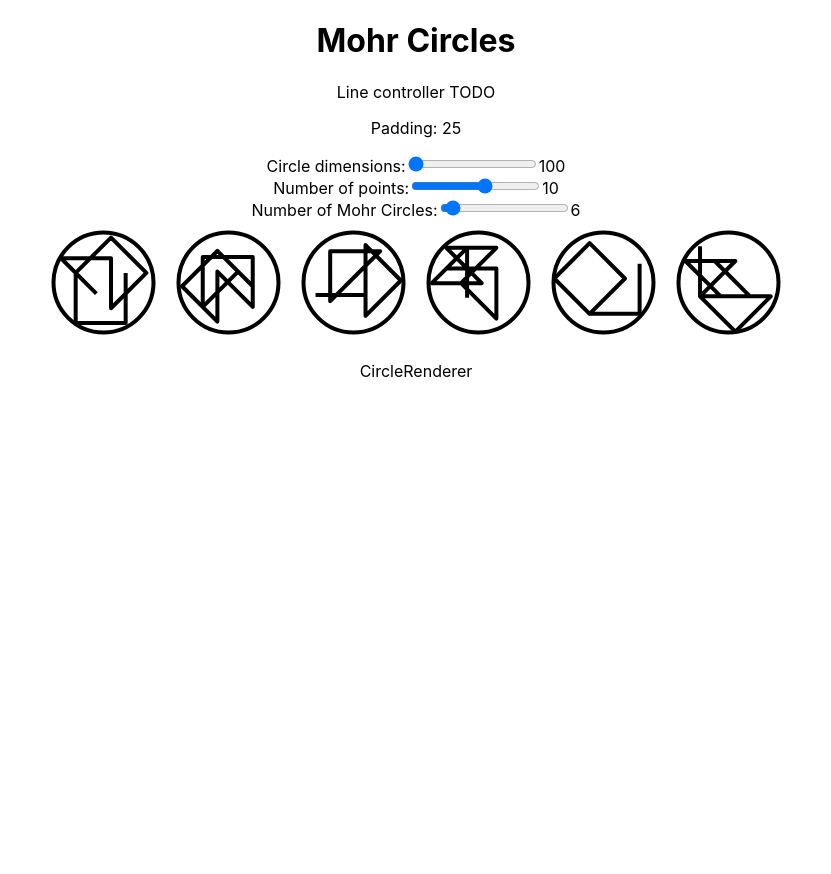
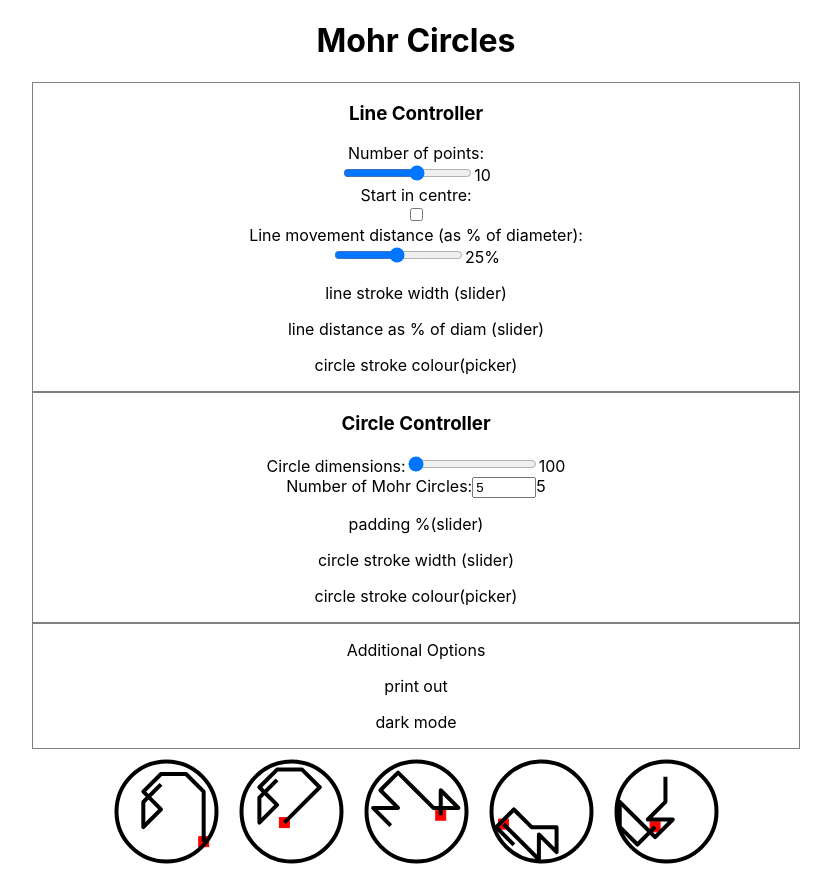
Before and after one commit to MrCallum/mohr-circles, a React (Create React App) app: page / in a window 1280 px wide. Shown: the whole page, without its empty margins (224-1055 px from the left). Before the commit the page ends 800 px from the top, so only its background shows below. Built offline with nearby package versions, Linux system fonts and the light colour scheme.

Commit message:
pre line gen changes

```diff
--- a/src/App.js
+++ b/src/App.js
@@ -3,6 +3,7 @@ import './App.css';
 import CircleController from './controllers/CircleController';
 import LineController from './controllers/LineController';
 import CircleRenderer from './MohrCircles/CircleRenderer';
+import {AdditionalOptions} from './controllers/AdditionalOptions';
 
 function App() {
 
@@ -14,6 +15,7 @@ function App() {
         <h1>Mohr Circles</h1>
         <LineController />
         <CircleController />
+        <AdditionalOptions />
         <CircleRenderer />
     </div>
   );
--- a/src/MohrCircles/CircleRenderer.js
+++ b/src/MohrCircles/CircleRenderer.js
@@ -1,8 +1,41 @@
 import React from 'react';
+import { connect } from 'react-redux';
+import MohrCircle from './MohrCircle';
+
+const CircleRenderer = props => {
+
+    let canvasWidthHeight = +props.circleDiam + +props.circlePad;
+
+    let circlesArray = [];
+
+    for(let i = 0; i < props.circleCount; i++){
+        circlesArray.push(
+            <MohrCircle
+                canvasWidthHeight={canvasWidthHeight}
+                padding={props.circlePad}
+                key={i}/>);
+    }
 
 
-const CircleRenderer = props => {
-    return(<p>CircleRenderer</p>);
+    const circleHolderStyle = {
+        display : "flex",
+        flexDirection: "row",
+        flexWrap : "wrap",
+        justifyContent: "center"
+    }
+
+    return(
+        <div style={circleHolderStyle}>
+            {circlesArray}
+        </div>);
 }
 
-export default CircleRenderer;
+const mapStateToProps = state => {
+    return {
+        circleDiam : state.circleWidthHeight,
+        circlePad : state.padding,
+        circleCount : state.circleCount
+    }
+}
+
+export default connect(mapStateToProps)(CircleRenderer);
--- a/src/MohrCircles/InnerLineGenerator.js
+++ b/src/MohrCircles/InnerLineGenerator.js
@@ -35,7 +35,7 @@ const generateValidAngle= lastAngle => {
     return possibleAngles[Math.floor(Math.random() * possibleAngles.length)];
 }
 
-const generateSemiRandomPoint= (circleDiameter, prevCoord, lastAngle) => {
+const generateSemiRandomPoint= (circleDiameter, prevCoord, lastAngle, distanceToMove) => {
     // this function returns one new point based on the previous point
 
     // old system was to just generate a random series of points.
@@ -46,7 +46,10 @@ const generateSemiRandomPoint= (circleDiameter, prevCoord, lastAngle) => {
 
 
     // let randomDistanceToAdd = (Math.random() * (circleDiameter * 0.9)).toFixed(2);
-    let randomDistanceToAdd = 50
+    let distanceToAdd = 50;
+    if(distanceToMove){
+        distanceToAdd = (circleDiameter * (distanceToMove / 100)).toFixed(2);
+    }
 
     // diagonal angles vs vert/horizontal angles will require different coordIsOk checks
     let diagonal = angle % 90 !== 0;
@@ -54,18 +57,18 @@ const generateSemiRandomPoint= (circleDiameter, prevCoord, lastAngle) => {
     let newCoord = [...prevCoord];
     if(!diagonal){
         if(angle === 0){
-            newCoord[1] = newCoord[1] + randomDistanceToAdd;
+            newCoord[1] = newCoord[1] + distanceToAdd;
         } else if(angle === 90) {
-            newCoord[0] = newCoord[0] + randomDistanceToAdd;
+            newCoord[0] = newCoord[0] + distanceToAdd;
         } else if(angle === 180) {
-            newCoord[1] = newCoord[1] - randomDistanceToAdd;
+            newCoord[1] = newCoord[1] - distanceToAdd;
         } else {
-            newCoord[0] = newCoord[0] - randomDistanceToAdd;
+            newCoord[0] = newCoord[0] - distanceToAdd;
         }
     }
 
     if(diagonal){
-        let adjustedRanDist = Math.sqrt((randomDistanceToAdd ** 2) / 2);
+        let adjustedRanDist = Math.sqrt((distanceToAdd ** 2) / 2);
 
         if(angle === 45 || angle === 135){
             newCoord[0] = newCoord[0] + adjustedRanDist;
@@ -86,23 +89,35 @@ const generateSemiRandomPoint= (circleDiameter, prevCoord, lastAngle) => {
 }
 
 
-export const generateSemiRandomSeries = (circleDiameter, noOfPointsRequired, startingPoint) => {
-    if(!startingPoint){
-        startingPoint = generateRandomPoint(circleDiameter);
-    }
+export const generateSemiRandomSeries = (circleDiameter, noOfPointsRequired, startInCentre, distanceToMove) => {
+
+    let startingPoint = startInCentre ? [circleDiameter/2, circleDiameter/2] : generateRandomPoint(circleDiameter);
+
 
     let listOfCoords = [startingPoint];
     let lastAngle = -1;
+    let noofAttempts = 0;
+    let stoppingEarly = false
 
-    while(listOfCoords.length < noOfPointsRequired){
-        let newPotentialPoint = generateSemiRandomPoint(circleDiameter, listOfCoords[listOfCoords.length -1], lastAngle);
+    while(listOfCoords.length < noOfPointsRequired && !stoppingEarly){
+        let newPotentialPoint = generateSemiRandomPoint(circleDiameter, listOfCoords[listOfCoords.length -1], lastAngle, distanceToMove);
 
 
         if(checkIfPointIsInCircle(circleDiameter, newPotentialPoint.newCoord)){
             listOfCoords.push(newPotentialPoint.newCoord);
             lastAngle = newPotentialPoint.angle;
+            noofAttempts= 0;
         } else {
-
+            if(noofAttempts > 500){
+                stoppingEarly = true;
+                console.log("Tried 100 times, stopping early");
+                // console.log("Tried 100 times, have to use this coord");
+                // listOfCoords.push(newPotentialPoint.newCoord);
+                // lastAngle = newPotentialPoint.angle;
+                // noofAttempts= 0;
+            } else {
+                noofAttempts++;
+            }
         }
     }
 
--- a/src/MohrCircles/MohrCircle.js
+++ b/src/MohrCircles/MohrCircle.js
@@ -3,17 +3,14 @@ import {generateSemiRandomSeries} from './InnerLineGenerator';
 import { connect } from 'react-redux';
 
 const MohrCircle = props => {
-    // const listOfCoords = lineCoordGenerator(circleHeightWidth , noOfPoints);
-    const listOfCoords = generateSemiRandomSeries(props.circleHiWi , props.noOfPoints);
 
-    // need to add padding to each coord
+    const listOfCoords = generateSemiRandomSeries(props.circleHiWi , props.noOfPoints, props.centreStart, props.lineMovePercent);
+
     const paddedCoords = listOfCoords.map(el => {
         return [el[0] + (props.padding / 2), el[1] + (props.padding / 2)]
     });
 
-
-    const stringListOfCoords = paddedCoords.flat(1).join(" ")
-    // console.log("string list of coords: ", stringListOfCoords);
+    const stringListOfCoords = paddedCoords.flat(1).join(" ");
 
     return (
         <>
@@ -25,6 +22,10 @@ const MohrCircle = props => {
                     <stop offset="100%" style={{stopColor:"rgb(255,0,0)", stopOpacity:1}} />
                     </linearGradient>
                 </defs> */}
+                <rect
+                    width="10" height="10"
+                    stroke="red" fill="red"
+                    x={paddedCoords[0][0]-5} y={paddedCoords[0][1]-5}/>
                 <circle
                     cx={(props.circleHiWi/2) + props.padding/2}
                     cy={(props.circleHiWi/2) + props.padding/2}
@@ -35,7 +36,6 @@ const MohrCircle = props => {
                     strokeLinejoin="round"
                     points={stringListOfCoords}/>
             </svg>
-            <br/>
         </>
     );
 
@@ -44,7 +44,10 @@ const MohrCircle = props => {
 const mapStateToProps = state => {
     return {
         circleHiWi : state.circleWidthHeight,
-        padding : state.padding
+        padding : state.padding,
+        noOfPoints : state.noOfPoints,
+        centreStart : state.startInCentre,
+        lineMovePercent : state.lineMovePercent
     }
 }
 
--- /dev/null
+++ b/src/controllers/AdditionalOptions.js
@@ -0,0 +1,11 @@
+import React from 'react'
+
+export const AdditionalOptions = () => {
+    return (
+        <div style={{border : "1px solid gray", margin : "0 20%"}}>
+            <p>Additional Options</p>
+            <p>print out</p>
+            <p>dark mode</p>
+        </div>
+    );
+}
--- a/src/controllers/CircleController.js
+++ b/src/controllers/CircleController.js
@@ -1,58 +1,21 @@
-import React, { useState } from 'react';
-import {generateSemiRandomSeries} from '../MohrCircles/InnerLineGenerator';
-import MohrCircle from '../MohrCircles/MohrCircle';
+import React from 'react';
 import { connect } from 'react-redux';
 
 const CircleController = props => {
     const minHeightWidth = 100, maxHeightWidth = 500;
     const paddingMultiplier = 0.25;
 
-    const [noOfPoints, setNoOfPoints] = useState(10);
-    const [noOfCircles, setNoOfCircles] = useState(6);
-
     const handleCircleHeightChange = e => {
         props.onChangeCircleDiam(e.target.value);
         props.onChangeCirclePadding((e.target.value * paddingMultiplier).toFixed(2));
     };
 
-    const handleNoOfPointsChange = e => setNoOfPoints(e.target.value);
-    const handleNoOfCirclesChange = e => setNoOfCircles(e.target.value);
+    const handleNoOfCirclesChange = e => props.onChangeCircleCount(e.target.value);
 
 
-
-
-    // const listOfCoords = lineCoordGenerator(circleHeightWidth , noOfPoints);
-    const listOfCoords = generateSemiRandomSeries(props.circleDiam , noOfPoints);
-
-    // need to add padding to each coord
-    const paddedCoords = listOfCoords.map(el => {
-        return [el[0] + (props.circlePad / 2), el[1] + (props.circlePad / 2)]
-    });
-
-
-    let canvasWidthHeight = +props.circleDiam + +props.circlePad;
-
-    let circlesArray = [];
-    circlesArray.fill();
-    for(let i = 0; i < noOfCircles; i++){
-        circlesArray.push(
-            <MohrCircle
-                canvasWidthHeight={canvasWidthHeight}
-                padding={props.circlePad}
-                noOfPoints={noOfPoints}
-                key={i}/>);
-    }
-
-    const circleHolderStyle = {
-        display : "flex",
-        flexDirection: "row",
-        flexWrap : "wrap",
-        justifyContent: "center"
-    }
-
     return (
-        <div>
-            <p>Padding: {props.circlePad}</p>
+        <div style={{border : "1px solid gray", margin : "0 20%"}}>
+            <h3>Circle Controller</h3>
             <label>
                 Circle dimensions:
                 <input
@@ -64,47 +27,34 @@ const CircleController = props => {
             </label>
             <br />
             <label>
-                Number of points:
-                <input
-                    type="range" name="points"
-                    min={3} max={15}
-                    value={noOfPoints}
-                    onChange={handleNoOfPointsChange}/>
-                <span>{noOfPoints}</span>
-            </label>
-            <br />
-            <label>
                 Number of Mohr Circles:
                 <input
-                    type="range" name="circles"
+                    type="number" name="circles"
                     min={1} max={100}
-                    value={noOfCircles}
+                    value={props.circleCount}
                     onChange={handleNoOfCirclesChange}/>
-                <span>{noOfCircles}</span>
+                <span>{props.circleCount}</span>
             </label>
-
-            <br />
-            <div style={circleHolderStyle}>
-                {circlesArray}
-
-            </div>
-
-
+            <p>padding %(slider)</p>
+            <p>circle stroke width (slider)</p>
+            <p>circle stroke colour(picker)</p>
         </div>
     )
 }
 
-const mapStateToProps = props => {
+const mapStateToProps = state => {
     return {
-        circleDiam : props.circleWidthHeight,
-        circlePad : props.padding
+        circleDiam : state.circleWidthHeight,
+        circlePad : state.padding,
+        circleCount : state.circleCount
     }
 }
 
 const mapDispatchToProps = dispatch => {
     return {
         onChangeCircleDiam : (newDiam) => dispatch({ type: 'CHANGE_CIRCLE_DIAMETER', newDiam}),
-        onChangeCirclePadding : (newPadding) => dispatch({ type: 'CHANGE_CIRCLE_PADDING', newPadding})
+        onChangeCirclePadding : (newPadding) => dispatch({ type: 'CHANGE_CIRCLE_PADDING', newPadding}),
+        onChangeCircleCount : (newCircleCount) => dispatch({ type : 'CHANGE_CIRCLE_COUNT', newCircleCount})
     }
 }
 
--- a/src/controllers/LineController.js
+++ b/src/controllers/LineController.js
@@ -1,7 +1,66 @@
 import React from 'react';
+import { connect } from 'react-redux';
 
-const LineController = () => {
-    return <p>Line controller TODO</p>;
+const LineController = props => {
+
+    const handleNoOfPointsChange = e => props.onChangePointCount(e.target.value);
+    const handleCenterStartToggle = () => props.onToggleCentreStart();
+    const handleLineMovePercentChange = e => props.onChangeLineMovePercent(e.target.value);
+
+    return (
+        <div style={{border : "1px solid gray", margin : "0 20%"}}>
+            <h3>Line Controller</h3>
+            <label>
+                Number of points:
+                <br />
+                <input
+                    type="range" name="points"
+                    min={3} max={15}
+                    value={props.noOfPoints}
+                    onChange={handleNoOfPointsChange}/>
+                <span>{props.noOfPoints}</span>
+            </label>
+            <br />
+            <label>
+                Start in centre:
+                <br />
+                <input
+                    type="checkbox" name="center"
+                    value={props.centreStart}
+                    onChange={handleCenterStartToggle}/>
+            </label>
+            <br />
+            <label>
+                Line movement distance (as % of diameter):
+                <br />
+                <input
+                    type="range" name="move-percent"
+                    min={1} max={50}
+                    value={props.lineMovePercent}
+                    onChange={handleLineMovePercentChange}/>
+                    <span>{props.lineMovePercent}%</span>
+            </label>
+
+            <p>line stroke width (slider)</p>
+            <p>line distance as % of diam (slider)</p>
+            <p>circle stroke colour(picker)</p>
+        </div>);
 }
 
-export default LineController;
+const mapStateToProps = state => {
+    return {
+        noOfPoints : state.noOfPoints,
+        centreStart : state.startInCentre,
+        lineMovePercent : state.lineMovePercent
+    }
+}
+
+const mapDispatchToProps = dispatch => {
+    return {
+        onChangePointCount : (newPointCount) => dispatch({type : 'CHANGE_POINT_COUNT', newPointCount}),
+        onToggleCentreStart : () => dispatch({type : 'TOGGLE_START_IN_CENTRE'}),
+        onChangeLineMovePercent : (newPercent) => dispatch({type : 'CHANGE_LINE_MOVE_PERCENT', newPercent})
+    }
+}
+
+export default connect(mapStateToProps, mapDispatchToProps)(LineController);
```
Also changed, not shown: src/store/reducer.js (+26 -2 lines).
